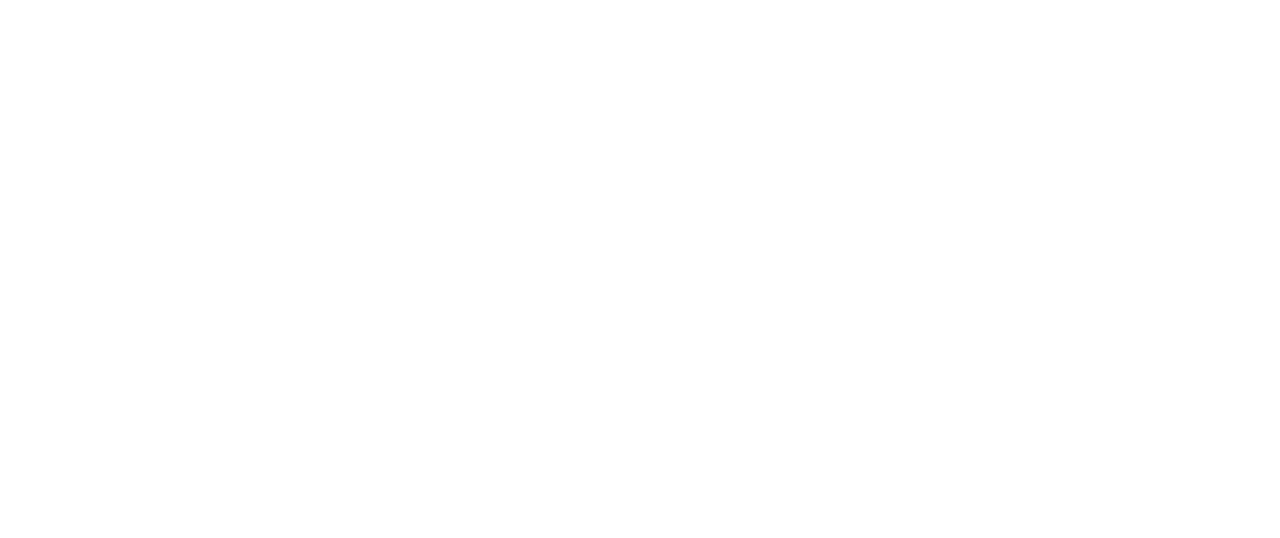
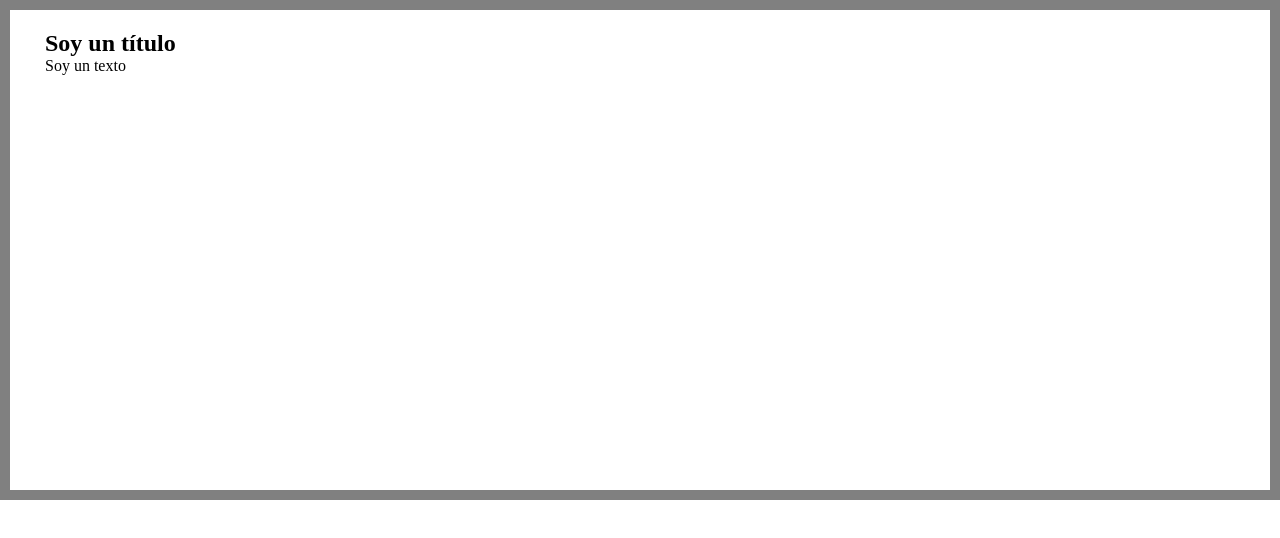
Before and after one commit to clch2409/Practices_HTML_CSS, a plain HTML site: page Clase_modelodecaja/index.html in a window 1280 px wide. Drawn offline with Linux system fonts and the light colour scheme.

Commit message:
Hice cambios minimos al HEAD y al CSS

```diff
--- a/Clase_modelodecaja/index.html
+++ b/Clase_modelodecaja/index.html
@@ -8,6 +8,13 @@
     <title>Modelo de caja</title>
 </head>
 <body>
-
+    <main>
+        <section>
+            <h1>Soy un título</h1>
+            <div>
+                <p>Soy un texto</p>
+            </div>
+        </section>
+    </main>
 </body>
 </html>
--- a/Clase_modelodecaja/style.css
+++ b/Clase_modelodecaja/style.css
@@ -0,0 +1,12 @@
+*{
+    box-sizing: border-box;
+    padding: 0;
+    margin: 0;
+}
+
+main{
+    width: 100%;
+    height: 500px;
+    border: 10px solid grey;
+    padding: 20px 35px;
+}
```
